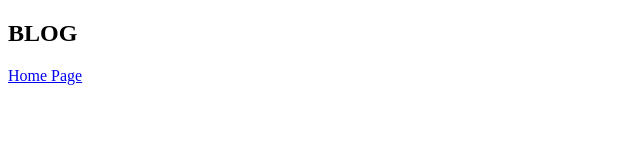
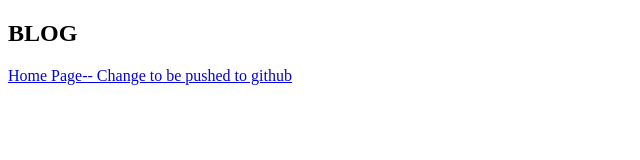
Before and after one commit to bhoomiascendion/git-demo, a plain HTML site: page web/index.html in a window 1280 px wide. Shown: the whole page, without its empty margins (0-640 px from the left). Drawn offline with Linux system fonts and the light colour scheme.

Commit message:
Updating index page for GH

```diff
--- a/web/index.html
+++ b/web/index.html
@@ -5,6 +5,6 @@
   </head>
   <body>
     <h2>BLOG</h2>
-    <a href="#">Home Page</a>
+    <a href="#">Home Page-- Change to be pushed to github</a>
   </body>
 </html>
```
